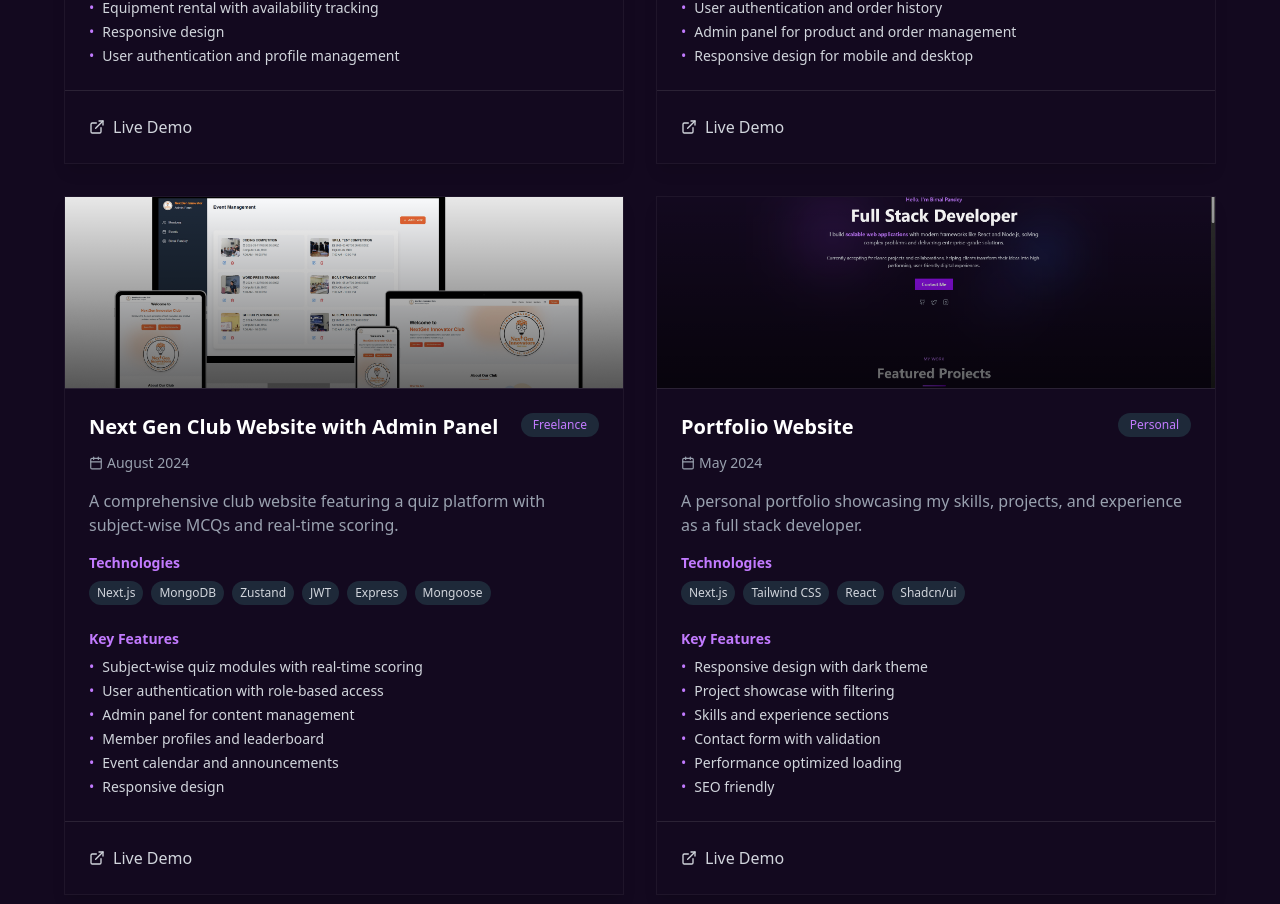
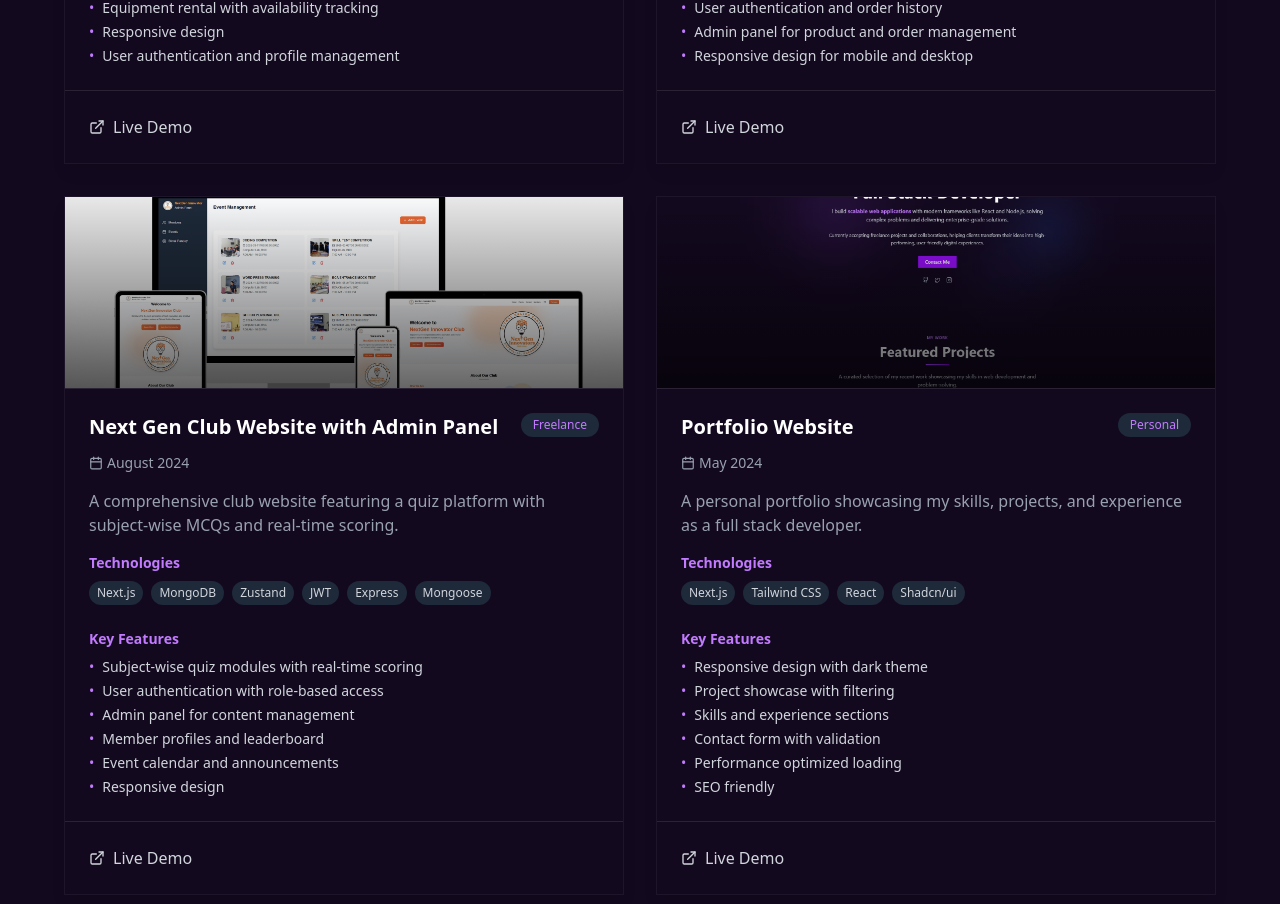
Before and after one commit to bimal009/PortfolioMain, a Next.js app: page /projects in a window 1280 px wide. Shown: the part 877-1781 px from the top of the page. Built offline with nearby package versions, Linux system fonts and the light colour scheme.

Commit message:
Update project image path in ProjectsPage component and remove outdated port.png file.

```diff
--- a/app/projects/page.tsx
+++ b/app/projects/page.tsx
@@ -64,7 +64,7 @@ const ProjectsPage = () => {
             id: 4,
             title: "Portfolio Website",
             category: "personal",
-            image: "/port.png",
+            image: "/portfolio.png",
             description: "A personal portfolio showcasing my skills, projects, and experience as a full stack developer.",
             technologies: ["Next.js", "Tailwind CSS", "React", "Shadcn/ui"],
             features: [
```
Also changed, not shown: public/port.png (deleted), public/portfolio.png (added).
